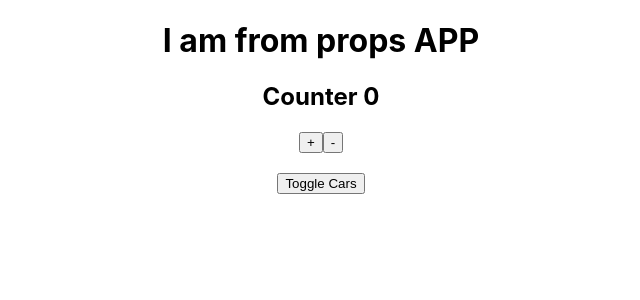
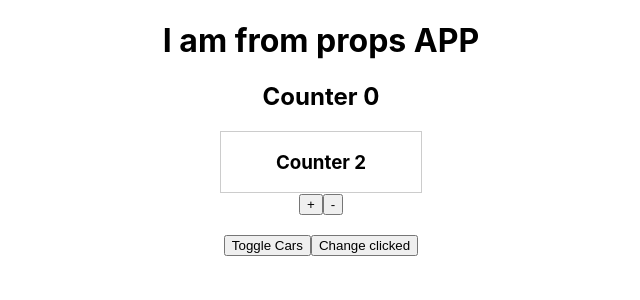
Before and after one commit to Aleksandr-Glebik/vm-react-js, a React (Create React App) app in the folder react-theory/: page / in a window 1280 px wide. Shown: the top 300 px of the page, without its empty margins (319-959 px from the left). Built offline with nearby package versions, Linux system fonts and the light colour scheme.

Commit message:
feat: add context for counter2

```diff
--- a/react-theory/src/App.js
+++ b/react-theory/src/App.js
@@ -2,6 +2,8 @@
 import Car from './Car/Car';
 import ErrorBoundary from './ErrorBoundary/ErrorBoundary';
 import Counter from './Counter/Counter';
+
+export const ClickedContext = React.createContext(false)
 class App extends Component {
   constructor(props) {
     // console.log('app constructor')
@@ -15,6 +17,7 @@
       ],
       pageTitle: 'React components',
       showCars: false,
+      clicked: false,
     }
   }
 
@@ -82,11 +85,18 @@
         {/* <h1>{this.state.pageTitle}</h1> */}
         <h1>{this.props.title}</h1>
 
-        <Counter />
+        {/* <Counter clicked={this.state.clicked}/> */}
+        <ClickedContext.Provider value={this.state.clicked}>
+          <Counter />
+        </ClickedContext.Provider>
 
         <button onClick={this.toggleCarsHandler}
           style={{marginTop: '20px'}}
         >Toggle Cars</button>
+
+        <button onClick={() => this.setState({clicked: true})}>
+          Change clicked
+        </button>
 
         <div style={{
           width: '400px',
--- a/react-theory/src/Counter/Counter.js
+++ b/react-theory/src/Counter/Counter.js
@@ -1,4 +1,5 @@
 import React, {Component} from "react";
+import Counter2 from "../Counter2/Counter2";
 
 export default class Counter extends Component {
     state = {
@@ -6,9 +7,6 @@
     }
 
     addCounter = () => {
-        // this.setState({
-        //     counter: this.state.counter + 1
-        // })
         this.setState((prevState) => {
             return {
                 counter: prevState.counter + 1
@@ -17,34 +15,11 @@
     }
 
     render() {
-        // return (
-        //     <React.Fragment>
-        //         <h2>Counter {this.state.counter}</h2>
-        //         <button onClick={this.addCounter}>+</button>
-        //         <button onClick={() => this.setState({
-        //             counter: this.state.counter -  1
-        //         })}>-</button>
-        //     </React.Fragment>
-        // )
-        // return [
-        //     <h2 key={'0'}>Counter {this.state.counter}</h2>,
-        //     <button key={'1'} onClick={this.addCounter}>+</button>,
-        //     <button key={'2'} onClick={() => this.setState({
-        //         counter: this.state.counter -  1
-        //     })}>-</button>,
-        // ]
-        // return (
-        //     <>
-        //         <h2>Counter {this.state.counter}</h2>
-        //         <button onClick={this.addCounter}>+</button>
-        //         <button onClick={() => this.setState({
-        //             counter: this.state.counter -  1
-        //         })}>-</button>
-        //     </>
-        // )
         return (
             <div>
                 <h2>Counter {this.state.counter}</h2>
+                {/* <Counter2 clicked={this.props.clicked}/> */}
+                <Counter2 />
                 <button onClick={this.addCounter}>+</button>
                 <button onClick={() => this.setState({
                     counter: this.state.counter -  1
--- /dev/null
+++ b/react-theory/src/Counter2/Counter2.js
@@ -0,0 +1,22 @@
+import React from "react";
+import {ClickedContext} from '../App'
+
+export default props => {
+    return (
+        <div style={{
+            border: '1px solid #ccc',
+            width: '200px',
+            margin: '0 auto'
+            }}>
+            <h3>Counter 2</h3>
+            <ClickedContext.Consumer>
+                {clicked => clicked ? <p>Clicked!</p> : null}
+            </ClickedContext.Consumer>
+            {/* {props.clicked
+              ? <p>Clicked!</p>
+              : null
+            } */}
+
+        </div>
+    )
+}
```
